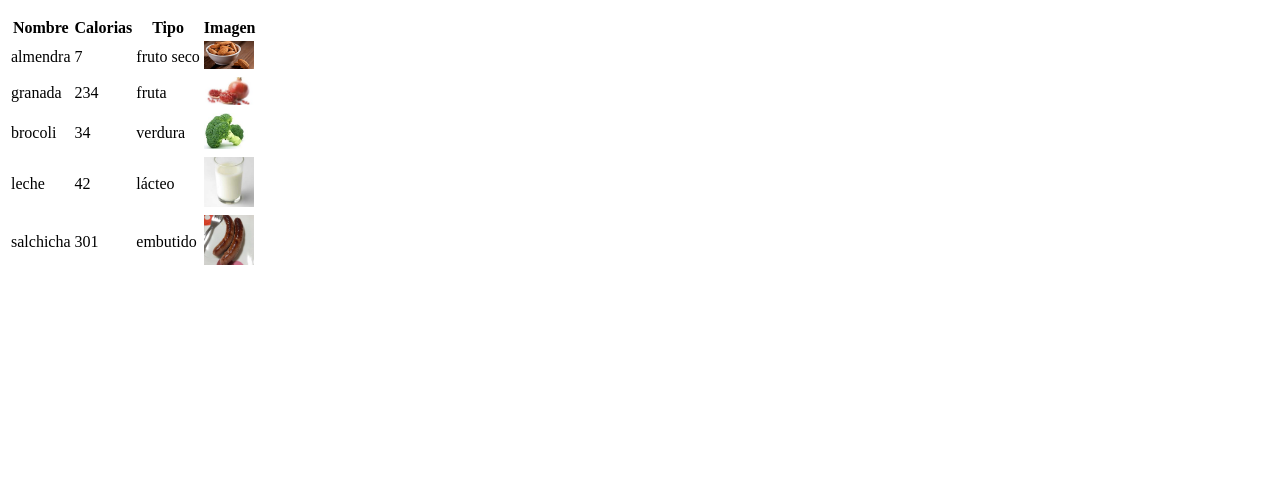
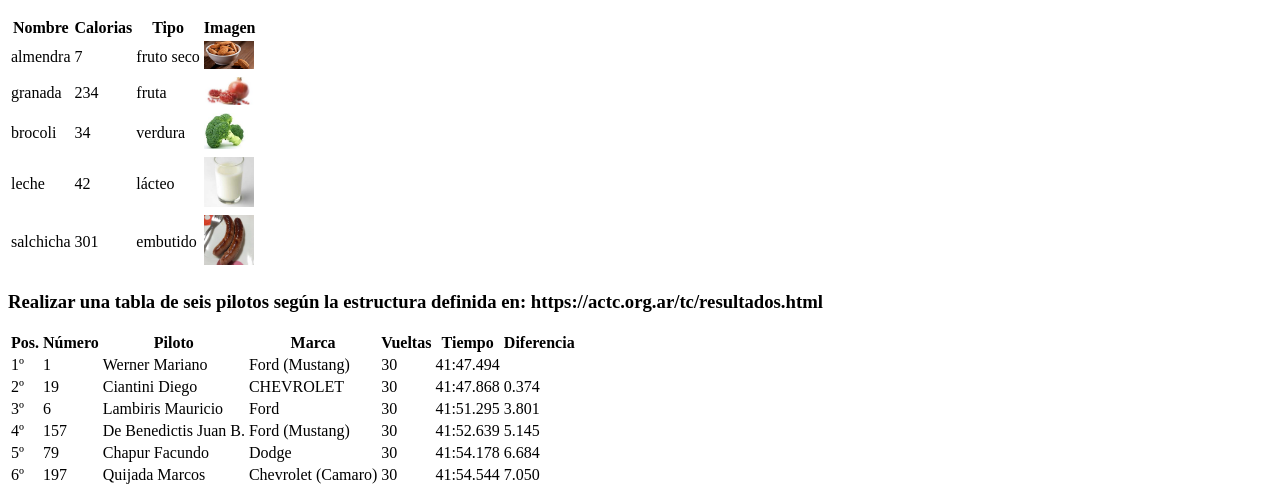
Before and after one commit to guerreromia/TP04, a plain HTML site: page index.html in a window 1280 px wide. Shown: the part 755-1250 px from the top of the page. Before the commit the page ends 1035 px from the top, so only its background shows below. Drawn offline with Linux system fonts and the light colour scheme.

Commit message:
finalizado

```diff
--- a/index.html
+++ b/index.html
@@ -94,6 +94,81 @@
             </td>
         </tr>
 
+    </table>
+
+
+    <h3>Realizar una tabla de seis pilotos según la estructura definida en: https://actc.org.ar/tc/resultados.html</h3>
+
+    <table>
+        <tr>
+            <th>Pos.</th>
+            <th>Número</th>
+            <th>Piloto</th>
+            <th>Marca</th>
+            <th>Vueltas</th>
+            <th>Tiempo</th>
+            <th>Diferencia</th>
+        </tr>
+
+        <tr>
+            <td>1º</td>
+            <td>1</td>
+            <td>Werner Mariano</td>
+            <td>Ford (Mustang)</td>
+            <td>30</td>
+            <td>41:47.494</td>
+            <td></td>
+        </tr>
+
+        <tr>
+            <td>2º</td>
+            <td>19</td>
+            <td>Ciantini Diego</td>
+            <td>CHEVROLET</td>
+            <td>30</td>
+            <td>41:47.868</td>
+            <td>0.374</td>
+        </tr>
+
+        <tr>
+            <td>3º</td>
+            <td>6</td>
+            <td>Lambiris Mauricio</td>
+            <td>Ford</td>
+            <td>30</td>
+            <td>41:51.295</td>
+            <td>3.801</td>
+        </tr>
+
+        <tr>
+            <td>4º</td>
+            <td>157 </td>
+            <td>De Benedictis Juan B.</td>
+            <td>Ford (Mustang)</td>
+            <td>30</td>
+            <td>41:52.639</td>
+            <td>5.145</td>
+        </tr>
+
+        <tr>
+            <td>5º</td>
+            <td>79</td>
+            <td>Chapur Facundo</td>
+            <td>Dodge</td>
+            <td>30</td>
+            <td>41:54.178</td>
+            <td>6.684</td>
+        </tr>
+
+        <tr>
+            <td>6º</td>
+            <td>197</td>
+            <td>Quijada Marcos</td>
+            <td>Chevrolet (Camaro)</td>
+            <td>30</td>
+            <td>41:54.544</td>
+            <td>7.050</td>
+        </tr>
 
     </table>
 
```
Lines whose indentation alone changed are shown as unchanged.
